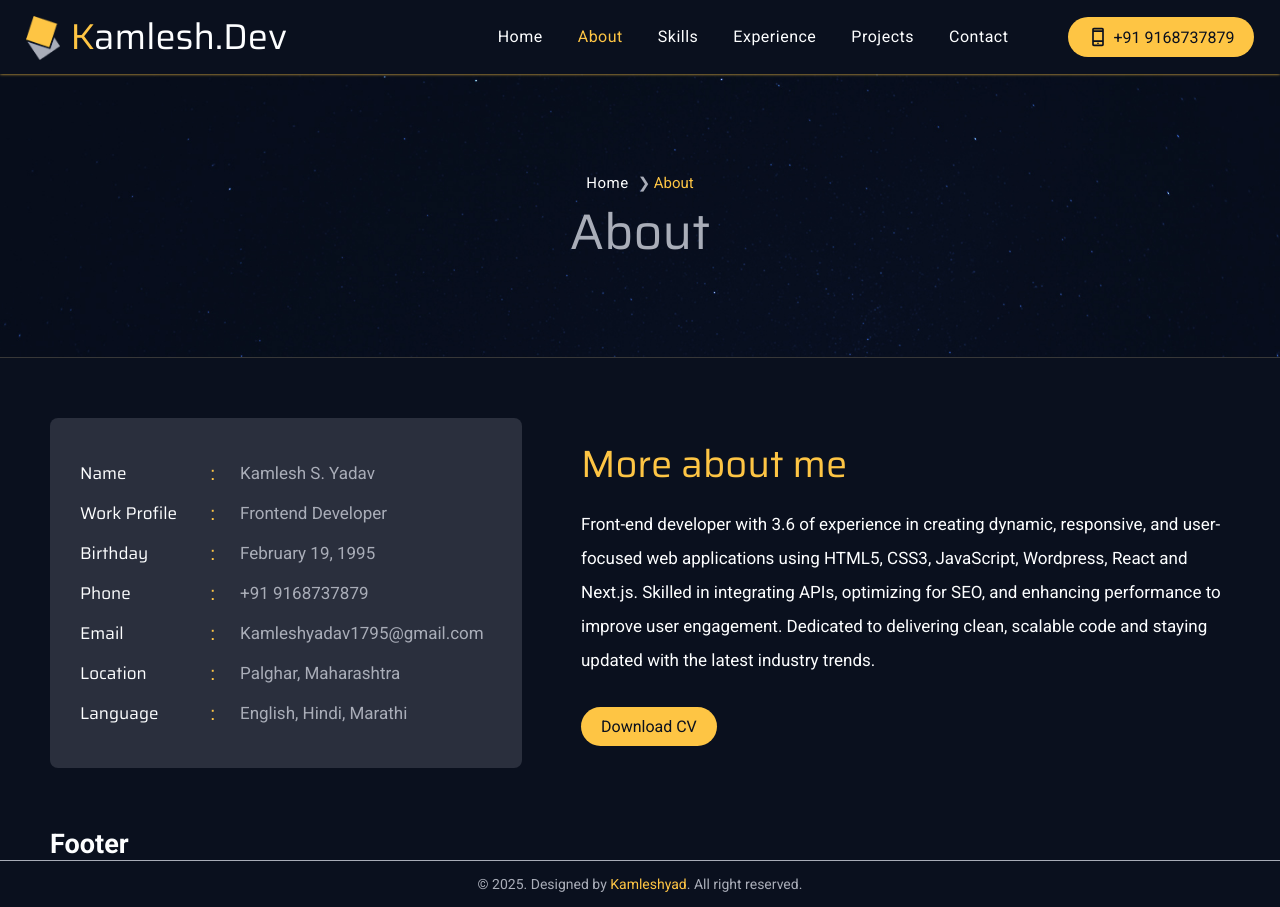
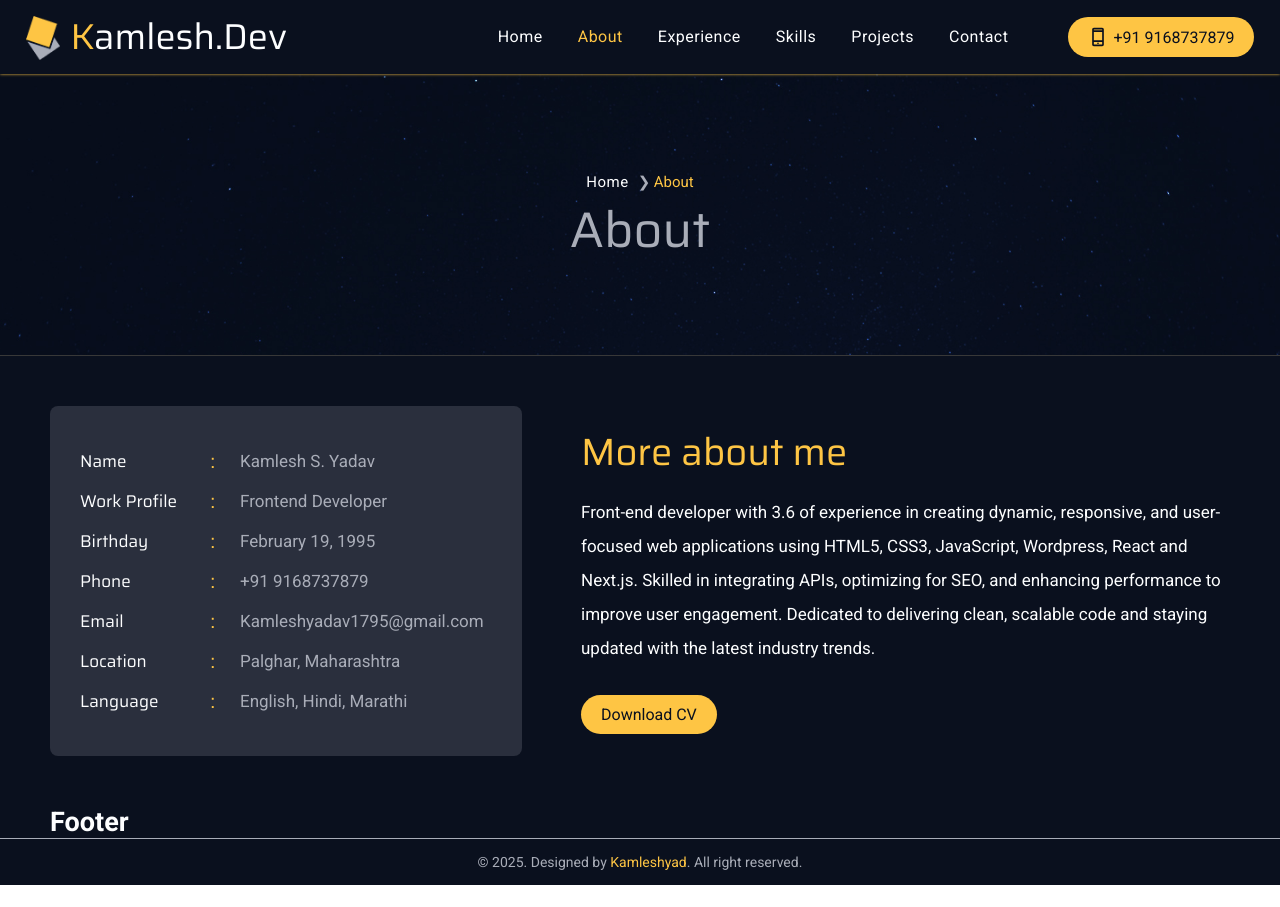
Before and after one commit to kamleshyad/next-portfolio, a Next.js app: page /about in a window 1280 px wide. After the commit the page ends 885 px from the top, so only its background shows below. Built offline with nearby package versions, Linux system fonts and the light colour scheme.

Commit message:
breadcrumb issue solved

```diff
--- a/app/(pages)/about/page.module.scss
+++ b/app/(pages)/about/page.module.scss
@@ -1 +1 @@
-.aboutsec{padding: 60px 0; background: $color-black;}
+.aboutsec{padding: 50px 0; background: $color-black;}
--- a/app/_components/molecules/breadcrumb/breadcrumb.module.scss
+++ b/app/_components/molecules/breadcrumb/breadcrumb.module.scss
@@ -1,6 +1,6 @@
 .breadcreumbsec{@include d-flex(0, row, wrap); justify-content: center; margin-bottom: 15px;
     ul{@include d-flex(0, row, wrap);
-        li{@include text-style(15px, $color-yellow, 400, normal); position: relative;
+        li{@include text-style(15px, $color-yellow, 400, 16px); position: relative;
             &:not(:first-child){margin-left: 25px;
                 &::before{content: "\276F"; color: $color-grey; position: absolute; top: 0; left: -16px; font-size: 15px;
                     }
--- a/app/_components/molecules/nav/Nav.jsx
+++ b/app/_components/molecules/nav/Nav.jsx
@@ -12,8 +12,8 @@ export const Nav = () => {
     const navItems = [
         {href: '/', label: 'Home' },
         {href: '/about', label: 'About'},
+        {href: '/experience', label: 'Experience'},
         {href: '/skills', label: 'Skills'},
-        {href: '/experience', label: 'Experience'},
         {href: '/projects', label: 'Projects'},
         {href: '/contact', label: 'Contact'},
     ]
```
Also changed, not shown: app/not-found.jsx (+9 -6 lines).
